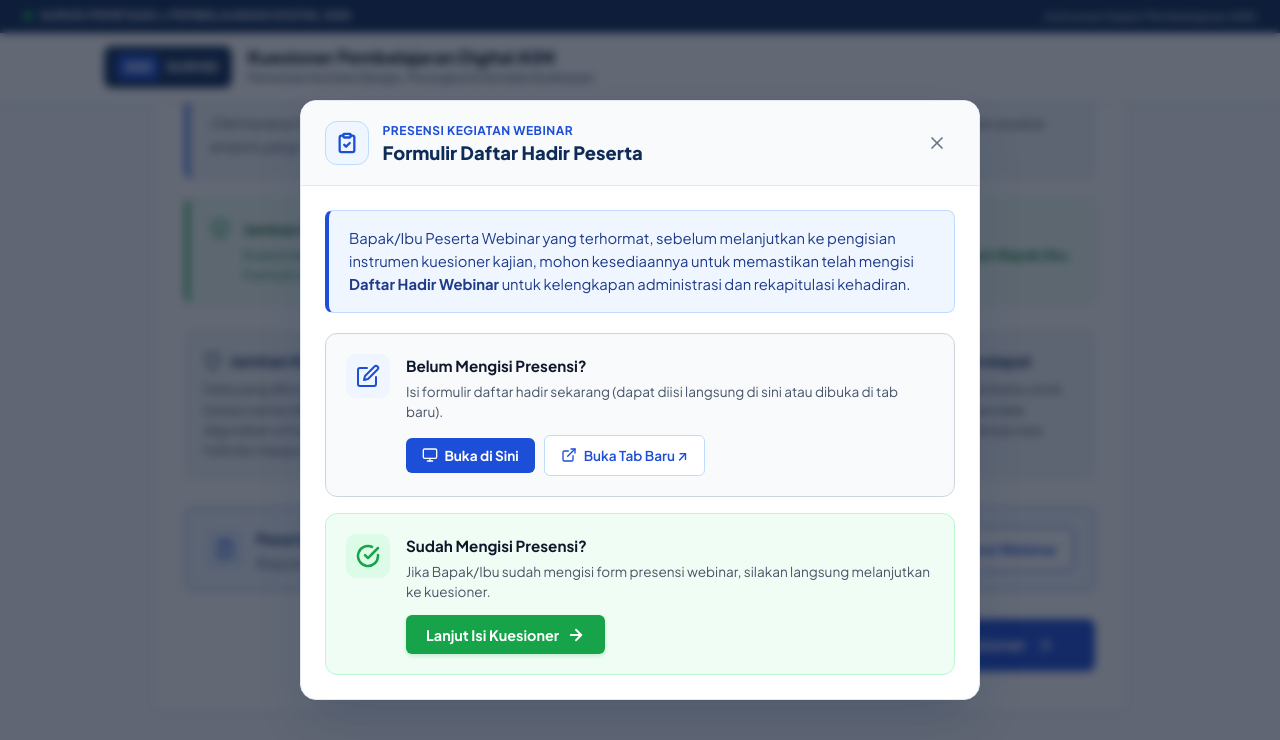
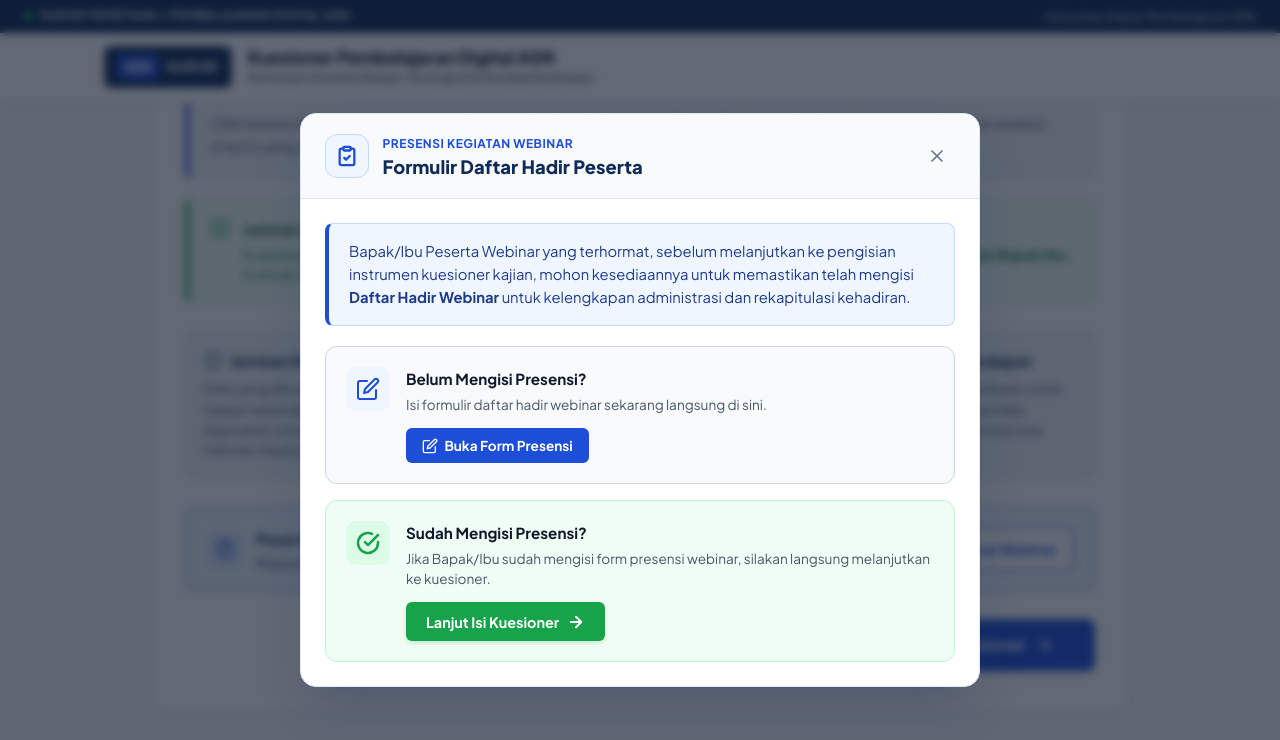
Before and after one commit to pujisubarkah/kuesioner, a Nuxt app: page / in a window 1280 px wide. Both pictures are taken after a click on the button "Isi Presensi Webinar". Shown: the part 637-1377 px from the top of the page. Built offline with nearby package versions, Linux system fonts and the light colour scheme; a web font is replaced by a local one.

Commit message:
refactor: sederhanakan modal presensi hanya buka di sini

```diff
--- a/components/AttendanceModal.vue
+++ b/components/AttendanceModal.vue
@@ -44,16 +44,12 @@
               </div>
               <div class="option-details">
                 <div class="option-title">Belum Mengisi Presensi?</div>
-                <div class="option-desc">Isi formulir daftar hadir sekarang (dapat diisi langsung di sini atau dibuka di tab baru).</div>
+                <div class="option-desc">Isi formulir daftar hadir webinar sekarang langsung di sini.</div>
                 <div class="option-btn-group">
                   <button class="btn-action-primary" @click="viewMode = 'embed'">
-                    <svg xmlns="http://www.w3.org/2000/svg" width="16" height="16" viewBox="0 0 24 24" fill="none" stroke="currentColor" stroke-width="2" stroke-linecap="round" stroke-linejoin="round"><rect x="2" y="3" width="20" height="14" rx="2" ry="2"/><line x1="8" y1="21" x2="16" y2="21"/><line x1="12" y1="17" x2="12" y2="21"/></svg>
-                    Buka di Sini
+                    <svg xmlns="http://www.w3.org/2000/svg" width="16" height="16" viewBox="0 0 24 24" fill="none" stroke="currentColor" stroke-width="2" stroke-linecap="round" stroke-linejoin="round"><path d="M11 4H4a2 2 0 0 0-2 2v14a2 2 0 0 0 2 2h14a2 2 0 0 0 2-2v-7"/><path d="M18.5 2.5a2.121 2.121 0 0 1 3 3L12 15l-4 1 1-4 9.5-9.5z"/></svg>
+                    Buka Form Presensi
                   </button>
-                  <a :href="formUrl" target="_blank" rel="noopener noreferrer" class="btn-action-secondary">
-                    <svg xmlns="http://www.w3.org/2000/svg" width="16" height="16" viewBox="0 0 24 24" fill="none" stroke="currentColor" stroke-width="2" stroke-linecap="round" stroke-linejoin="round"><path d="M18 13v6a2 2 0 0 1-2 2H5a2 2 0 0 1-2-2V8a2 2 0 0 1 2-2h6"></path><polyline points="15 3 21 3 21 9"></polyline><line x1="10" y1="14" x2="21" y2="3"></line></svg>
-                    Buka Tab Baru ↗
-                  </a>
                 </div>
               </div>
             </div>
@@ -87,10 +83,7 @@
               <svg xmlns="http://www.w3.org/2000/svg" width="16" height="16" viewBox="0 0 24 24" fill="none" stroke="currentColor" stroke-width="2" stroke-linecap="round" stroke-linejoin="round"><line x1="19" y1="12" x2="5" y2="12"/><polyline points="12 19 5 12 12 5"/></svg>
               Kembali
             </button>
-            <span class="toolbar-status">Pratinjau Google Forms</span>
-            <a :href="formUrl" target="_blank" rel="noopener noreferrer" class="toolbar-link">
-              Buka di Tab Baru ↗
-            </a>
+            <span class="toolbar-status">Formulir Daftar Hadir Webinar</span>
           </div>
 
           <div class="iframe-wrapper">
```
